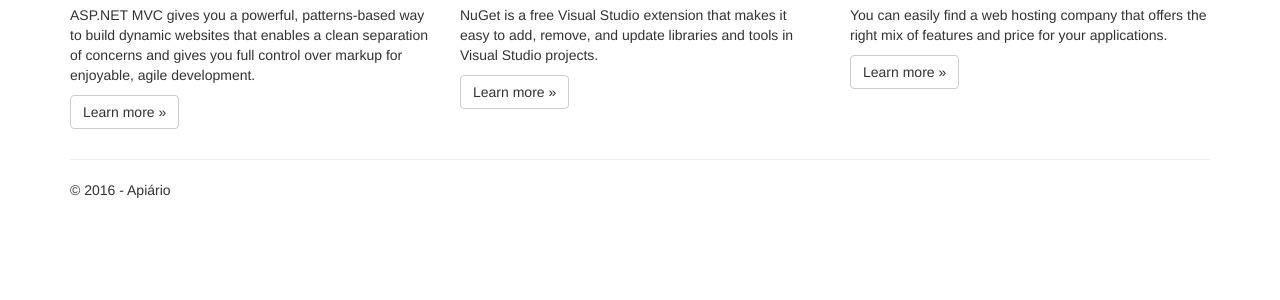
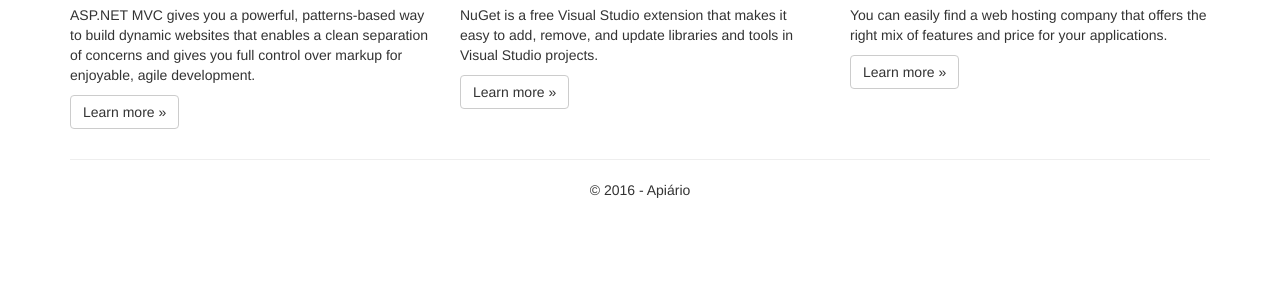
Before and after one commit to viniciushfr/Engenharia-de-Software---Gerencia-de-apiario, an ASP.NET MVC app: page / in a window 1280 px wide. Shown: the part 450-750 px from the top of the page. Run offline with ASP.NET Core 8 and stand-ins for ASP.NET MVC 5, Linux system fonts and the light colour scheme; the project's own start-up code is not run; a stand-in starts its controllers and pages; some libraries are stand-ins or nearby versions.

Commit message:
Arrumando o css

```diff
--- a/Software/Apiario/Apiario/Views/Shared/_Layout.cshtml
+++ b/Software/Apiario/Apiario/Views/Shared/_Layout.cshtml
@@ -24,7 +24,7 @@
                     <li>@Html.ActionLink("Sobre", "Sobre", "Inicio")</li>
                     <li>@Html.ActionLink("Contato", "Contato", "Inicio")</li>
                     <li>@Html.ActionLink("Cadastrar","Cadastrar","Cliente")</li>
-                    <li>@Html.ActionLink("Logar","Index","Logar")</li>
+                    <li>@Html.ActionLink("Logar", "Index", "Logar")</li>
                 </ul>
             </div>
         </div>
@@ -33,7 +33,7 @@
         @RenderBody()
         <hr />
         <footer>
-            <p>&copy; @DateTime.Now.Year - Apiário</p>
+            <p class="text-center">&copy; @DateTime.Now.Year - Apiário</p>
         </footer>
     </div>
 
```
